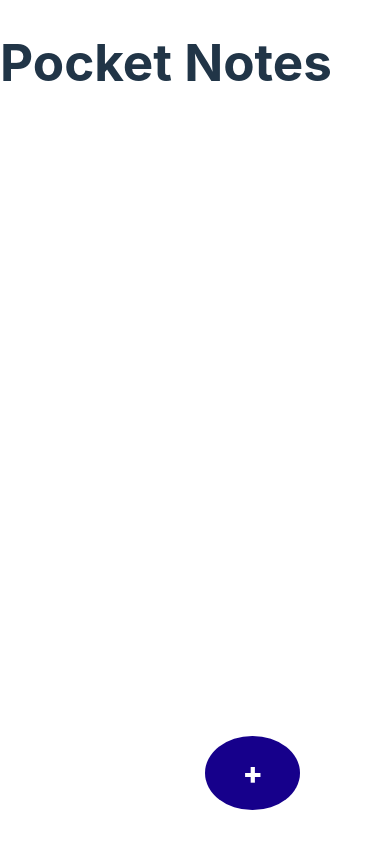
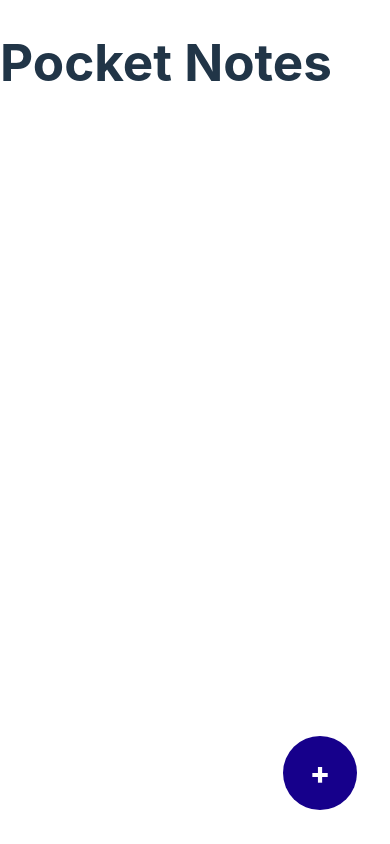
Before and after one commit to Anchala26/Pocket-Notes-App, a React (Vite) app: page / in a window 390 px wide. Built offline with nearby package versions, Linux system fonts and the light colour scheme.

Commit message:
Update Mainpage.module.css

```diff
--- a/src/components/MainPage/Mainpage.module.css
+++ b/src/components/MainPage/Mainpage.module.css
@@ -136,4 +136,9 @@ body {
   .main_screen {
     display: none;
   }
+   .add_note_button {
+    position: fixed;
+    right: 1px;
+    width: 3vw;
+  }
 }
```
